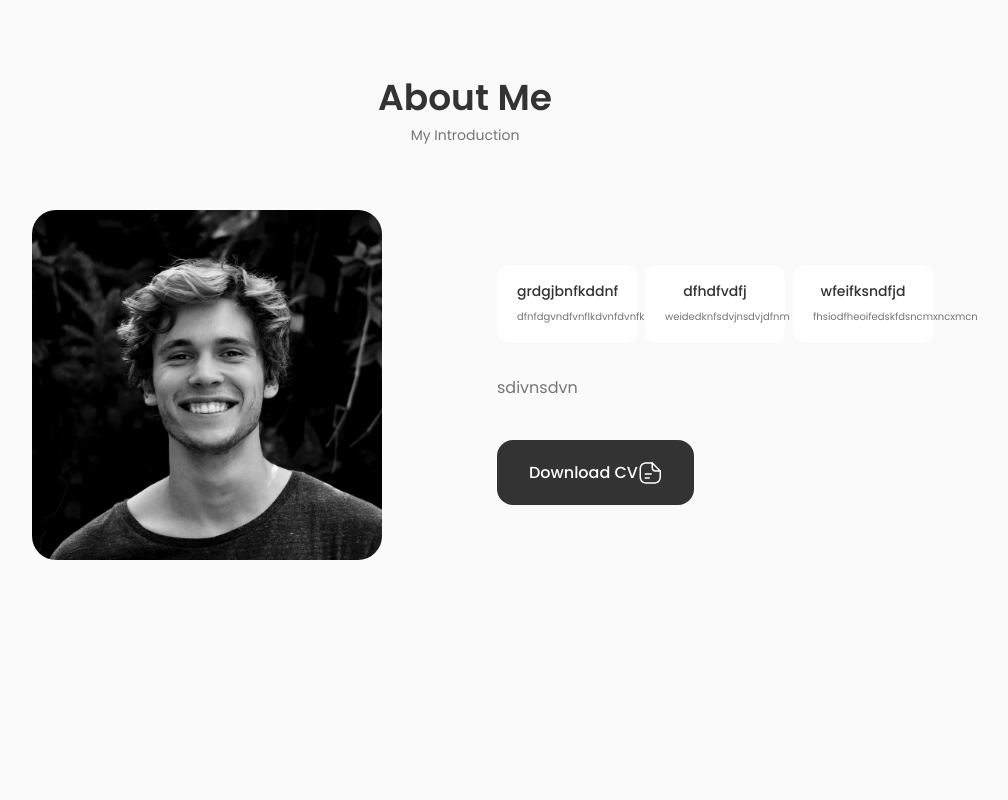
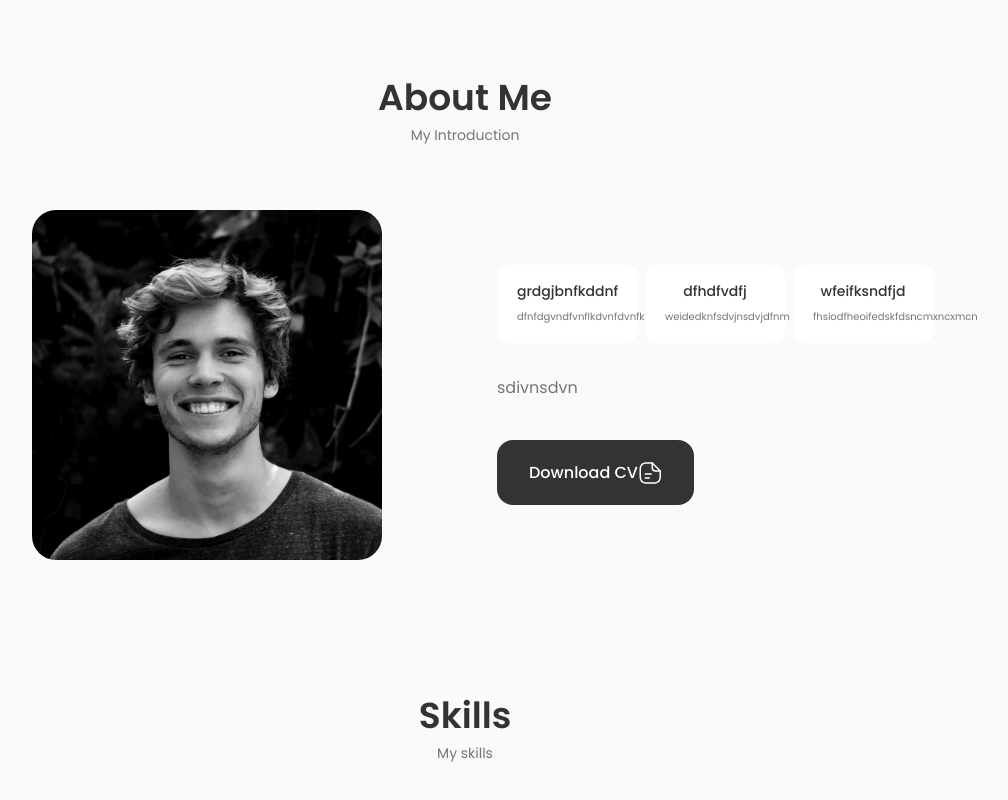
Before and after one commit to sanchiitvijay/portfolio, a React (Create React App) app: page / in a window 1280 px wide. Shown: the part 704-1504 px from the top of the page, without its empty margins (175-1183 px from the left). Before the commit the page ends 1296 px from the top, so only its background shows below. Built offline with nearby package versions, Linux system fonts and the light colour scheme.

Commit message:
31-10-23-i

```diff
--- a/src/App.js
+++ b/src/App.js
@@ -3,6 +3,7 @@ import './App.css';
 import Header from './components/header/Header.jsx';
 import Home from './components/home/Home.jsx';
 import About from './components/about/About.jsx';
+import Skills from './components/skills/Skills.jsx';
 
 function App() {
   return (
@@ -11,6 +12,7 @@ function App() {
       <main className='main'>
         <Home />
         <About />
+        <Skills />
       </main>
     </div>
   );
--- a/src/components/about/about.css
+++ b/src/components/about/about.css
@@ -65,6 +65,7 @@
     }
 
     .about_info {
+        grid-template-columns: repeat(3, 1fr);
         justify-content: center;
     }
 
--- /dev/null
+++ b/src/components/skills/Skills.jsx
@@ -0,0 +1,16 @@
+import React from 'react';
+
+
+function Skills (){
+    return(
+        <section className='skills section' id='skills'>
+            <h2 className='section_title'>Skills</h2>
+            <span className='section_subtitle'>My skills</span>
+
+            <div className='skills_container container grid'>
+
+            </div>
+        </section>
+    )
+}
+export default Skills;
```
Also changed, not shown: src/components/skills/Backend.jsx (added), src/components/skills/Frontend.jsx (added), src/components/skills/skills.css (added).
